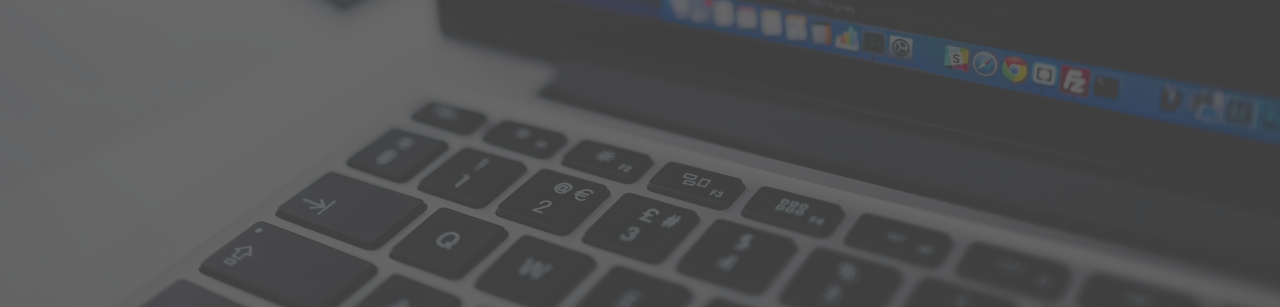
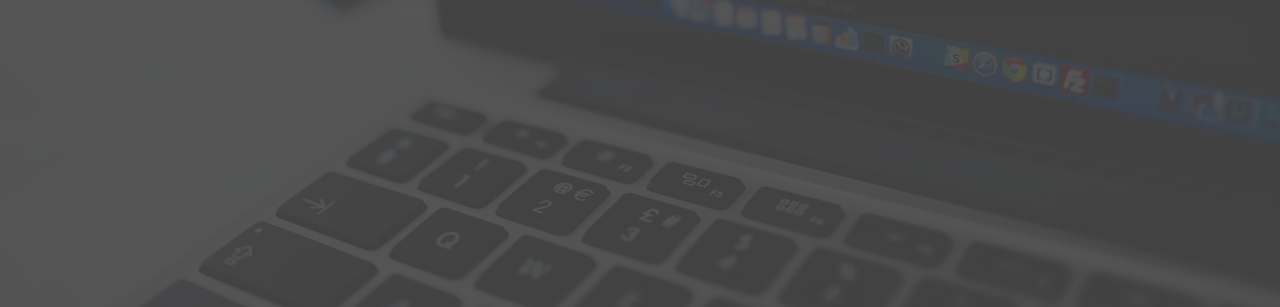
Before and after one commit to majidhassansheikhi/Personal-Portfolio, a website: page dist/index.html in a window 1280 px wide. Shown: the part 493-800 px from the top of the page. Drawn offline with Linux system fonts and the light colour scheme.

Commit message:
about page

```diff
--- a/scss/_config.scss
+++ b/scss/_config.scss
@@ -2,7 +2,7 @@ $primary-color: #444;
 $secondary-color:#eece1a;
 $show-home-image: true;
 $home-image:url('../img/background.jpg');
-$background-opacity:0.8;
+$background-opacity:0.9;
 @mixin easeOut{
   transition: all 0.75s ease-out;
 }
@@ -18,10 +18,31 @@ background-size: cover;
 position: absolute;
 top:  0;
 right: 0;
-width: 100%;
-height: 100%;
+min-width: 100%;
+min-height: 100%;
 z-index: -1;
 background: rgba($primary-color,$background-opacity);
 }
 }
 }
+//Media query mixins
+@mixin mediaSm {
+@media screen and (max-width: 500px){
+@content;
+}
+}
+@mixin mediaMd {
+  @media screen and (max-width: 768px){
+  @content;
+  }
+  }
+  @mixin mediaLg {
+    @media screen and (min-width: 769px) and (max-width: 1170){
+    @content;
+    }
+    }
+    @mixin mediaXL {
+      @media screen and (min-width: 1171px){
+      @content;
+      }
+      }
--- /dev/null
+++ b/scss/_mobile.scss
@@ -0,0 +1,61 @@
+//Wide Screens
+@include mediaXL{
+
+}
+//Desktops and Laptops
+@include mediaLg{
+
+}
+//Tablets
+@include mediaMd{
+ main{
+    align-items: center;
+    text-align: center;
+    .lg-heading {
+        line-height: 1;
+        margin-bottom: 1rem;
+    }
+ }
+ ul.menu-nav, div.menu-branding{
+    float:none;
+    width: 100%;
+    min-height: 0;
+
+    &.show{
+        transform: translate3d(0,0,0);
+    }
+ }
+ .menu-nav{
+    height: 75vh;
+    transform: translate3d(-100%,0,0);
+    font-size: 24px;
+ }
+ .menu-branding{
+    height: 25vh;
+    transform: translate3d(100%,0,0);
+
+    .portrait{
+        background: url('../img/mySelfie-small.jpg');
+        width: 150px;
+        height: 150px;
+    }
+ }
+
+ .about-info {
+    grid-template-areas:
+      'bioimage'
+      'bio'
+      'job1'
+      'job2'
+      'job3';
+
+    grid-template-columns: 1fr;
+  }
+
+}
+//SmartPhones
+@include mediaSm{
+    main#home h1{
+        margin-top: 10vh;
+    }
+}
--- a/scss/main.scss
+++ b/scss/main.scss
@@ -37,9 +37,11 @@ header{
 .text-secondary{
 color:$secondary-color;
 }
-main{
+main {
   padding: 4rem;
-  height: 100%;
+  // height: 100%;
+  min-height: calc(100vh - 60px);
+
 
   .icons{
     margin-top: 1rem;
@@ -59,3 +61,44 @@ main{
     }
   }
 }
+.about-info{
+  color: white;
+  display: grid;
+  grid-gap: 30px;
+  grid-template-areas:
+  'bioimage bio bio'
+  'job1 job2 job3';
+  grid-template-columns: repeat(3, 1fr);
+  .bio-image{
+    grid-area: bioimage;
+    margin:auto;
+    border-radius: 50%;
+    border: $secondary-color 2px solid;
+  }
+  .bio{
+    grid-area: bio;
+    font-size: 1.5rem;
+  }
+  .job-1{
+    grid-area: job1;
+  }
+  .job-2{
+    grid-area: job2;
+  }
+  .job-3{
+    grid-area: job3;
+  }
+  .job{
+    background: rgba(lighten($primary-color, 2), 5);
+    padding: 0.5rem;
+    border-bottom: $secondary-color 5px solid;
+  }
+}
+#main-footer {
+  text-align: center;
+  padding: 1rem;
+  background: darken($primary-color, 10);
+  color: white;
+  height: 60px;
+}
+@import 'mobile';
```
Also changed, not shown: dist/about.html (added), dist/css/main.css, dist/img/mySelfie-small.jpg (added), dist/img/portrait_small.jpg (added), dist/index.html.
